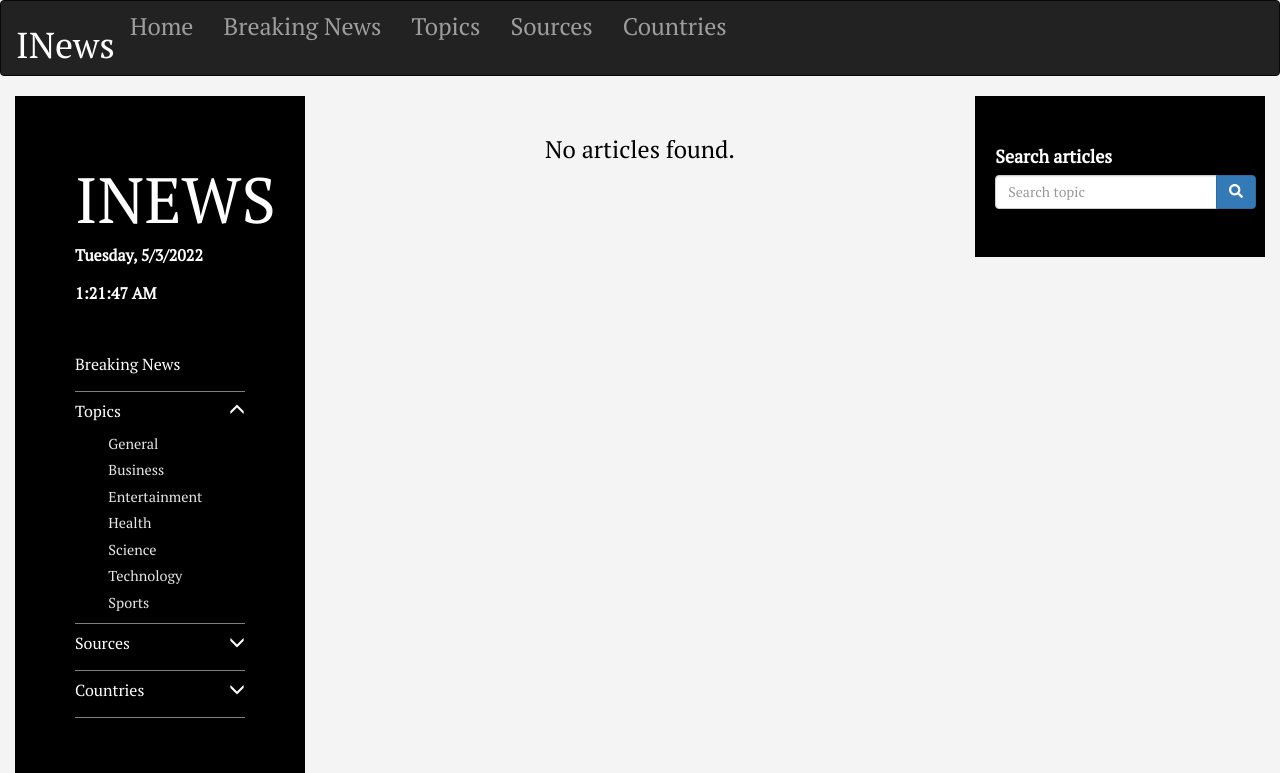
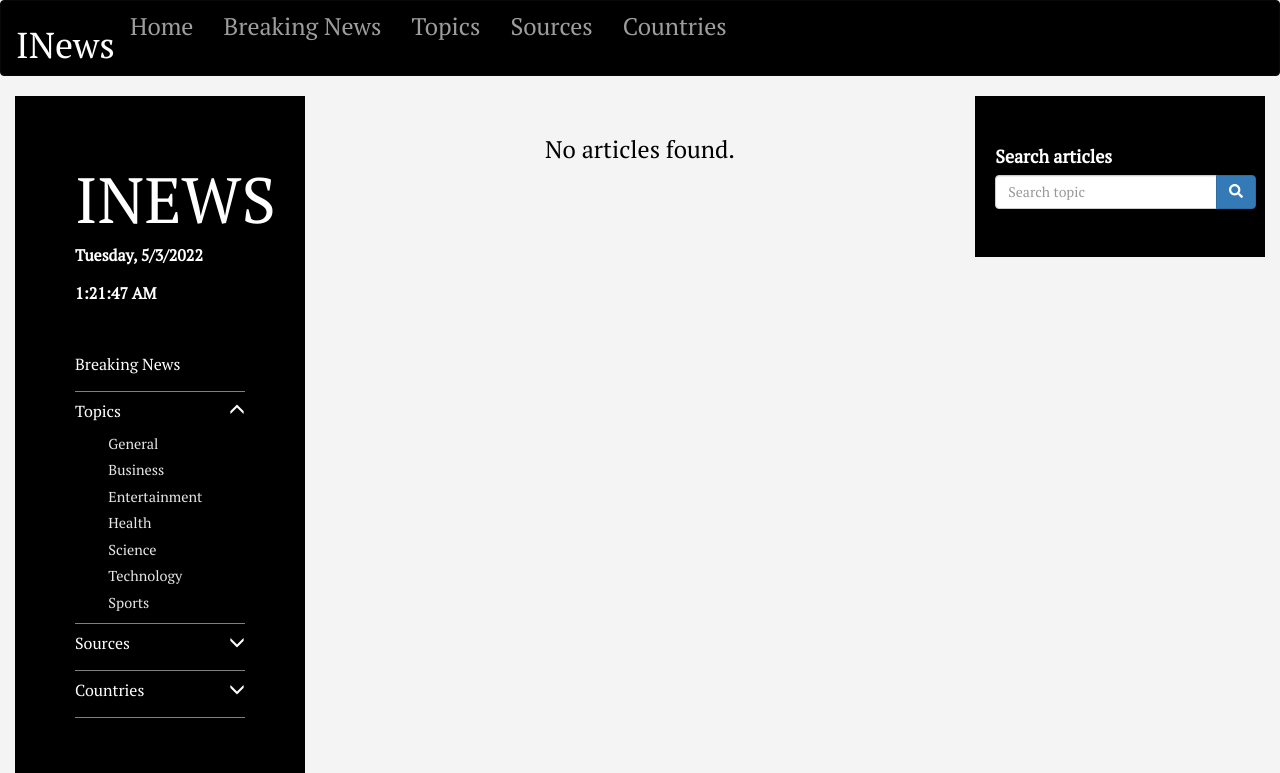
Before and after one commit to AjedidahMwanzia/inews, a Flask app: template app/templates/news_list.html in a window 1280 px wide. Shown: the top 773 px of the page. Run offline with Flask 2, Linux system fonts and the light colour scheme; the template is opened without the code that fills it, so the values that code supplies are empty; some libraries are stand-ins or nearby versions.

Commit message:
change navbar colour

```diff
--- a/app/static/css/styles.css
+++ b/app/static/css/styles.css
@@ -166,6 +166,9 @@ label{
 .jumbotron4 p{
     font-size: medium;
 }
+.navbar-inverse{
+    background-color: black;
+}
 
 .headline a{
     color: #068387;
--- a/app/templates/navbar.html
+++ b/app/templates/navbar.html
@@ -1,4 +1,4 @@
-<div class="navbar navbar-inverse" role="navigation">
+<div class="navbar navbar-inverse" role="navigation" style="background-color: black;color: white;">
   <div class="container-fluid">
       <div class="navbar-header">
           <button type="button" class="navbar-toggle" data-toggle="collapse" data-target=".navbar-collapse">
@@ -10,7 +10,7 @@
           <a class="navbar-brand" href="/"><a href="/"><h1  style="color: white;margin-top: -2vw;">INews</h1></a></a>
       </div>
       <div class="navbar-collapse collapse">
-          <ul class="nav navbar-nav">
+          <ul class="nav navbar-nav" style="color: white;" >
               <li><a href="/">Home</a></li>
               <li><a href="/">Breaking News</a></li>
               <li><a href="/">Topics</a></li>
```
